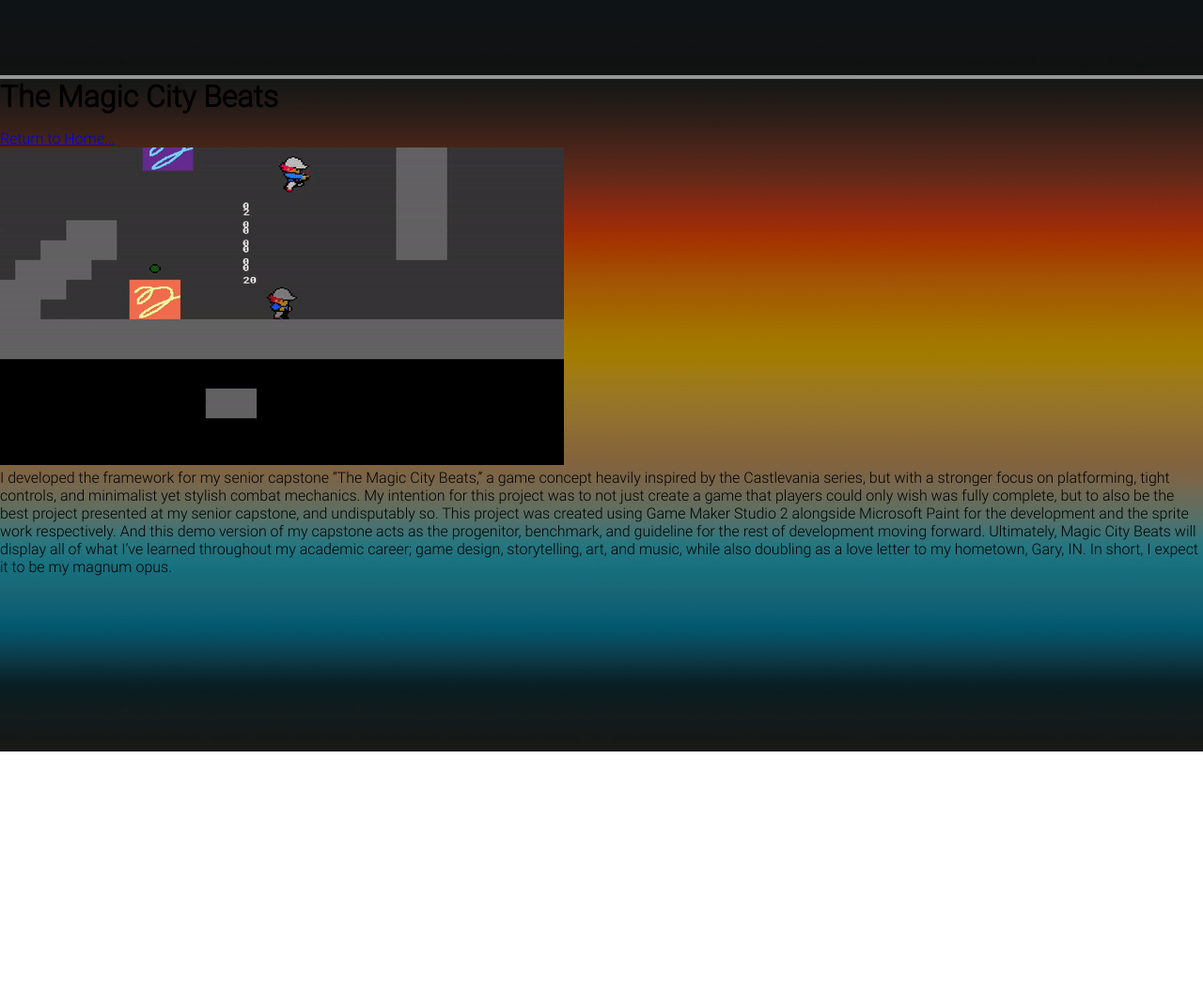
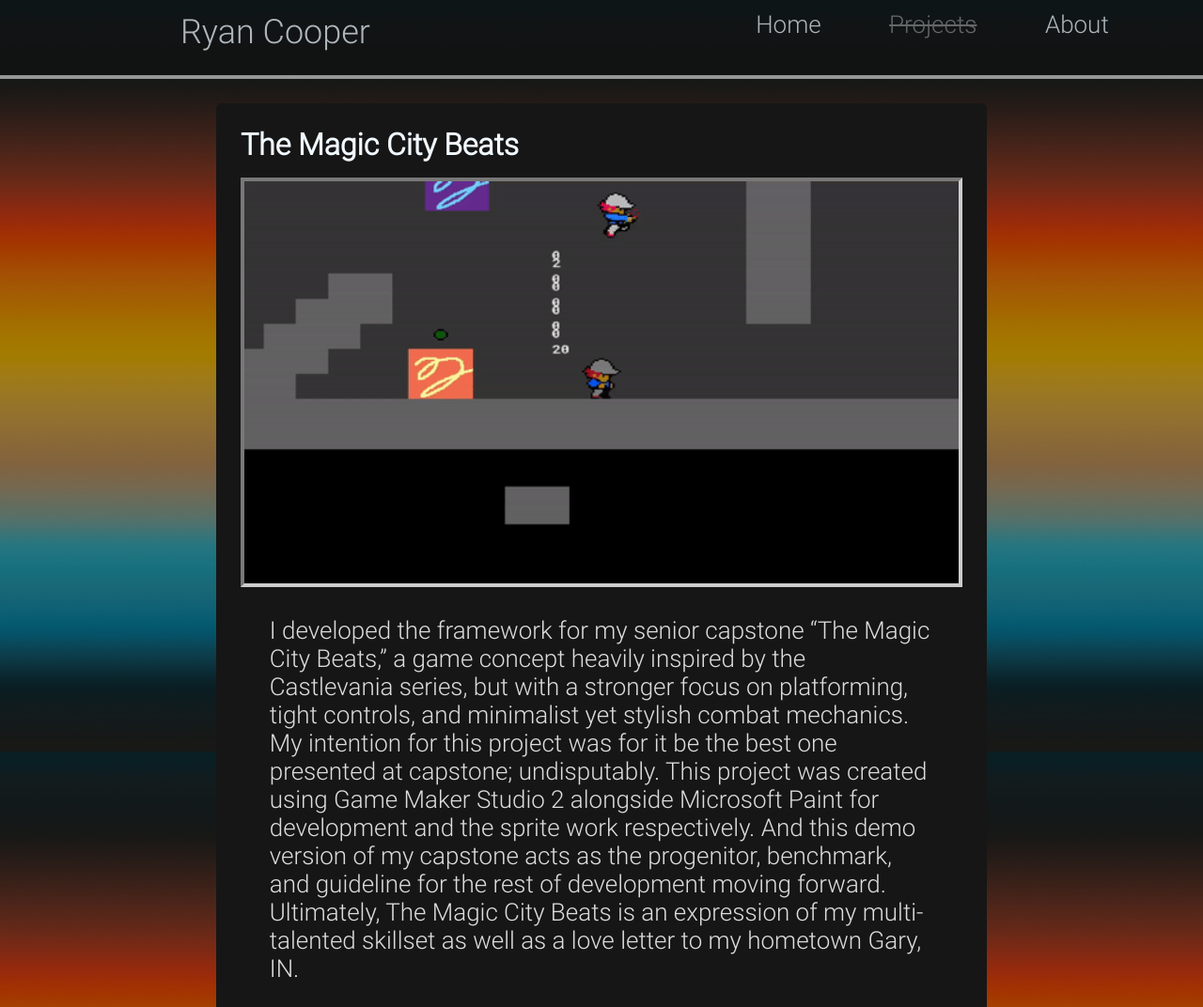
Before and after one commit to Nomo311/Nomo311.github.io, a plain HTML site: page prototype.2024/gallery_1.html in a window 1280 px wide. Shown: the top 1072 px of the page at 94% size. Before the commit the page ends 800 px from the top, so only its background shows below. Drawn offline with Linux system fonts and the light colour scheme.

Commit message:
2024 Ver Complete

```diff
--- a/prototype.2024/css/styles_243.css
+++ b/prototype.2024/css/styles_243.css
@@ -433,3 +433,31 @@ form {
   font-size: 36px;
   font-family: roboL;
 }
+
+.pictureNtext4 {
+  display: flex;
+  flex-direction: column;
+  width: 64%;
+  padding-top: 2%;
+  padding-bottom: 2%;
+  padding-left: 2%;
+  padding-right: 2%;
+  margin: 0 auto;
+  margin-top: 2%;
+  border-radius: 6px;
+  background-color: #161616;
+}
+
+.pictureNtext4 h1 {
+  color: aliceblue;
+}
+
+.pictureNtext4 img {
+  border: 4px inset #CCCCCC;
+  margin-bottom: 4%;
+}
+
+.pictureNtext4 p {
+  font-size: 26px;
+  color: #DDDDDD;
+}
--- a/prototype.2024/gallery_1.html
+++ b/prototype.2024/gallery_1.html
@@ -4,37 +4,46 @@
     <meta charset="UTF-8" />
     <meta http-equiv="X-UA-Compatible" content="IE=edge" />
     <meta name="viewport" content="width=device-width, initial-scale=1.0" />
-    <link rel="stylesheet" href="css/styles_242.css" />
+    <link rel="stylesheet" href="css/styles_243.css" />
     <title>The Magic City Beats</title>
   </head>
-  <header></header>
+  <header>
+    <div class="currentPage">
+      <p>Ryan Cooper</p>
+    </div>
+    <nav>
+      <a href="index_new.html">Home</a>
+      <a href="" class="projectsWork">Projects</a>
+      <!--projects_new.html" -->
+      <a href="aboutme_new.html">About</a>
+    </nav>
+  </header>
   <body>
-    <div class="canvasBorder">
+    <div class="pictureNtext4">
       <div class="imageTitle">
         <h1>The Magic City Beats</h1>
+        <!--
         <a href="index_new.html">Return to Home...</a>
+        -->
       </div>
       <img
         class="galleryPiece"
         src="/prototype.2024/images/mcbMech_demo.gif"
         alt=""
       />
-      <div class="imageDescription">
+      <div class="textNdesc">
         <p>
           I developed the framework for my senior capstone “The Magic City
           Beats,” a game concept heavily inspired by the Castlevania series, but
           with a stronger focus on platforming, tight controls, and minimalist
-          yet stylish combat mechanics. My intention for this project was to not
-          just create a game that players could only wish was fully complete,
-          but to also be the best project presented at my senior capstone, and
-          undisputably so. This project was created using Game Maker Studio 2
-          alongside Microsoft Paint for the development and the sprite work
-          respectively. And this demo version of my capstone acts as the
-          progenitor, benchmark, and guideline for the rest of development
-          moving forward. Ultimately, Magic City Beats will display all of what
-          I’ve learned throughout my academic career; game design, storytelling,
-          art, and music, while also doubling as a love letter to my hometown,
-          Gary, IN. In short, I expect it to be my magnum opus.
+          yet stylish combat mechanics. My intention for this project was for it
+          be the best one presented at capstone; undisputably. This project was
+          created using Game Maker Studio 2 alongside Microsoft Paint for
+          development and the sprite work respectively. And this demo version of
+          my capstone acts as the progenitor, benchmark, and guideline for the
+          rest of development moving forward. Ultimately, The Magic City Beats
+          is an expression of my multi-talented skillset as well as a love
+          letter to my hometown Gary, IN.
         </p>
       </div>
     </div>
```
Also changed, not shown: prototype.2024/css/styles_241.css (+35 -3 lines), prototype.2024/index_new.html (+8 -5 lines).
